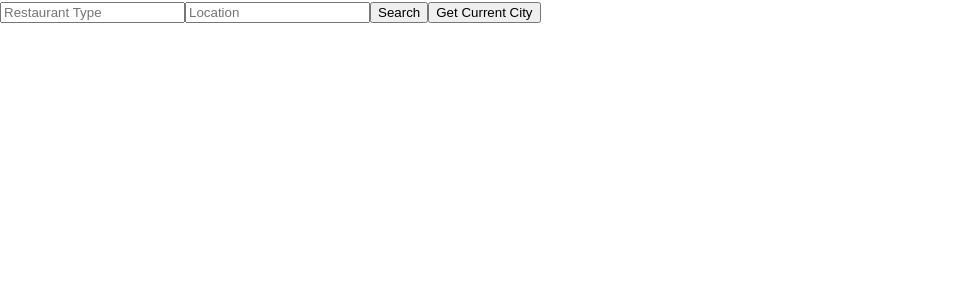
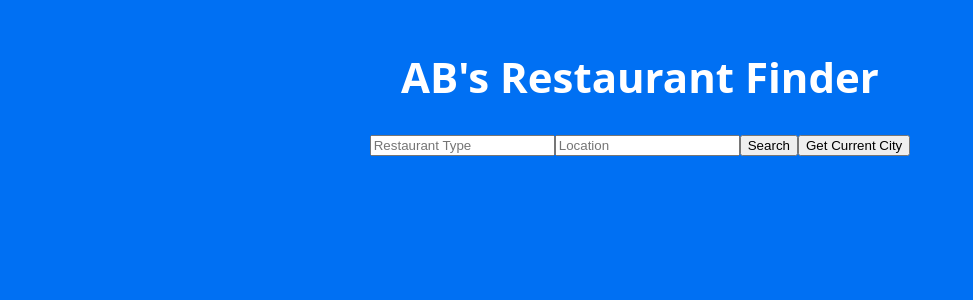
Before and after one commit to Austin-Simpson/Web-Final, a Next.js app: page / in a window 1280 px wide. Shown: the top 300 px of the page, without its empty margins (0-973 px from the left). Built offline with nearby package versions, Linux system fonts and the light colour scheme.

Commit message:
Update _app.js
slightly changed the layout of the page.

```diff
--- a/pages/_app.js
+++ b/pages/_app.js
@@ -1,4 +1,5 @@
 import { createGlobalStyle, ThemeProvider } from 'styled-components'
+import styled from 'styled-components';
 
 const GlobalStyle = createGlobalStyle`
   html, body {
@@ -20,15 +21,57 @@ const theme = {
   colors: {
     primary: '#0070f3',
   },
-}
+};
+
+const Wrapper = styled.div`
+  // background-color: ${props => props.theme.colors.primary};
+  // padding: 20px;
+  // color: white;
+  // display: flex;
+  // flex-direction: column;
+  // align-items: center;
+
+  background-color: #0070f3; /* Set the background color to blue */
+  min-height: 100vh; /* Ensure the wrapper occupies the full viewport height */
+  padding: 20px;
+  color: white;
+  display: flex;
+  flex-direction: column;
+  align-items: center;
+`;
+
+const Title = styled.h1`
+  font-size: 42px;
+  // display: flex;
+  // justify-content: center;
+  // align-items: center;
+  // height: 30px;
+`;
+
+
+
+
+// export default function App({ Component, pageProps }) {
+//   return (
+//     <>
+//       <GlobalStyle />
+//       <ThemeProvider theme={theme}>
+//         <Component {...pageProps} />
+//       </ThemeProvider>
+//       </>
+//   )
+// }
 
 export default function App({ Component, pageProps }) {
   return (
     <>
       <GlobalStyle />
       <ThemeProvider theme={theme}>
-        <Component {...pageProps} />
+        <Wrapper>
+          <Title>AB's Restaurant Finder</Title>
+          <Component {...pageProps} />
+        </Wrapper>
       </ThemeProvider>
-      </>
-  )
+    </>
+  );
 }
```
